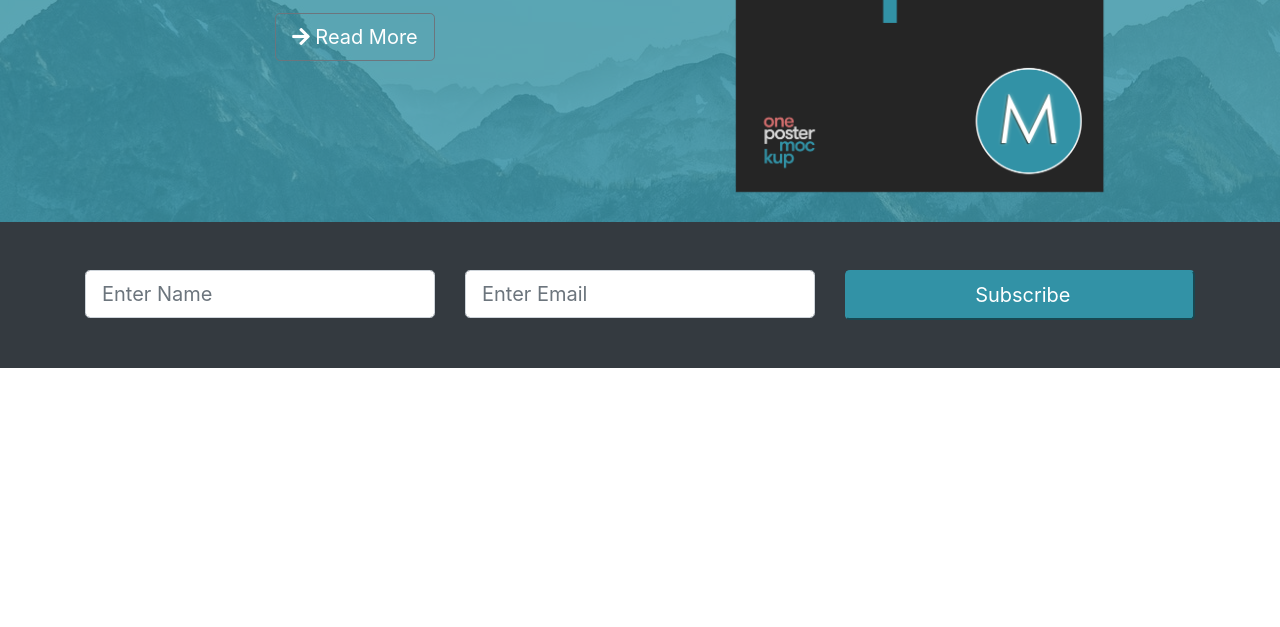
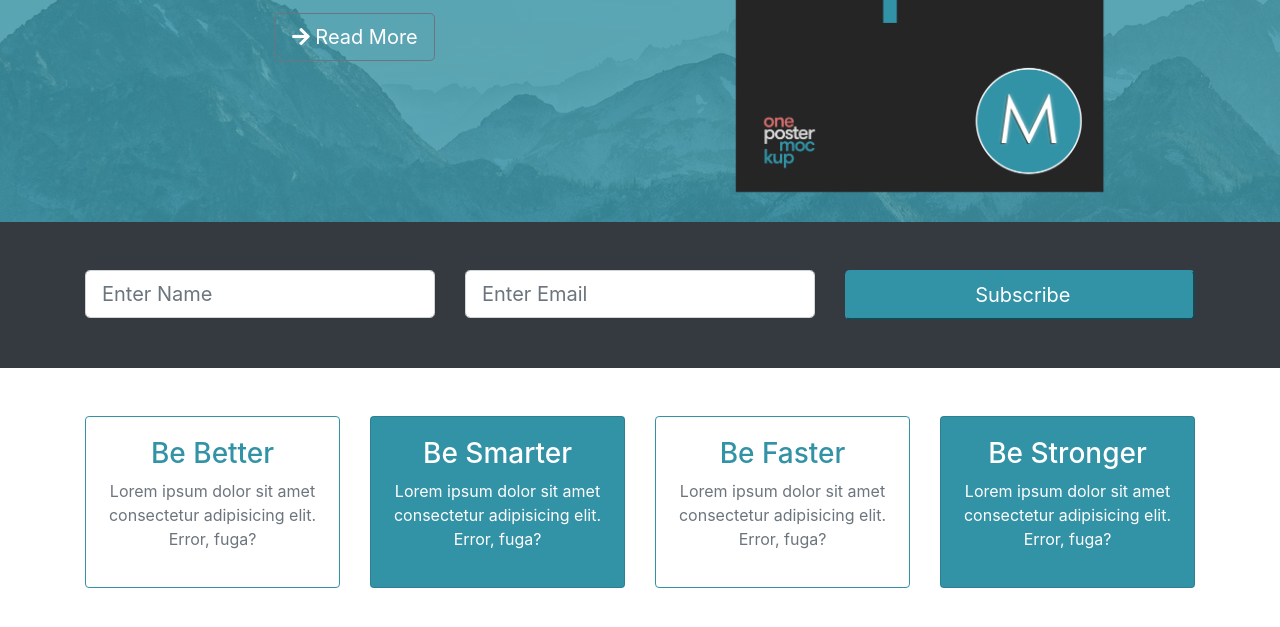
Before and after one commit to malloryrsteffes/summero, a plain HTML site: page index.html in a window 1280 px wide. Shown: the part 483-1110 px from the top of the page. Before the commit the page ends 851 px from the top, so only its background shows below. Drawn offline with nearby package versions, Linux system fonts and the light colour scheme; some icons are missing.

Commit message:
cards added

```diff
--- a/index.html
+++ b/index.html
@@ -106,6 +106,58 @@
       </div>
     </section>
     <!-- END NEWSLETTER SECTION -->
+
+    <!-- COMMENT BOXES -->
+    <section class="py-5" id="boxes">
+      <div class="container">
+        <div class="row">
+          <div class="col-md-3">
+            <div class="card text-center border-primary mb-resp">
+              <div class="card-body">
+                <h3 class="text-primary">Be Better</h3>
+                <p class="text-muted">
+                  Lorem ipsum dolor sit amet consectetur adipisicing elit.
+                  Error, fuga?
+                </p>
+              </div>
+            </div>
+          </div>
+          <div class="col-md-3">
+            <div class="card text-center bg-primary mb-resp text-white">
+              <div class="card-body">
+                <h3>Be Smarter</h3>
+                <p>
+                  Lorem ipsum dolor sit amet consectetur adipisicing elit.
+                  Error, fuga?
+                </p>
+              </div>
+            </div>
+          </div>
+          <div class="col-md-3">
+            <div class="card text-center border-primary mb-resp">
+              <div class="card-body">
+                <h3 class="text-primary">Be Faster</h3>
+                <p class="text-muted">
+                  Lorem ipsum dolor sit amet consectetur adipisicing elit.
+                  Error, fuga?
+                </p>
+              </div>
+            </div>
+          </div>
+          <div class="col-md-3">
+            <div class="card text-center bg-primary text-white">
+              <div class="card-body">
+                <h3>Be Stronger</h3>
+                <p>
+                  Lorem ipsum dolor sit amet consectetur adipisicing elit.
+                  Error, fuga?
+                </p>
+              </div>
+            </div>
+          </div>
+        </div>
+      </div>
+    </section>
     <script
       src="http://code.jquery.com/jquery-3.3.1.min.js"
       integrity="sha256-FgpCb/KJQlLNfOu91ta32o/NMZxltwRo8QtmkMRdAu8="
```
